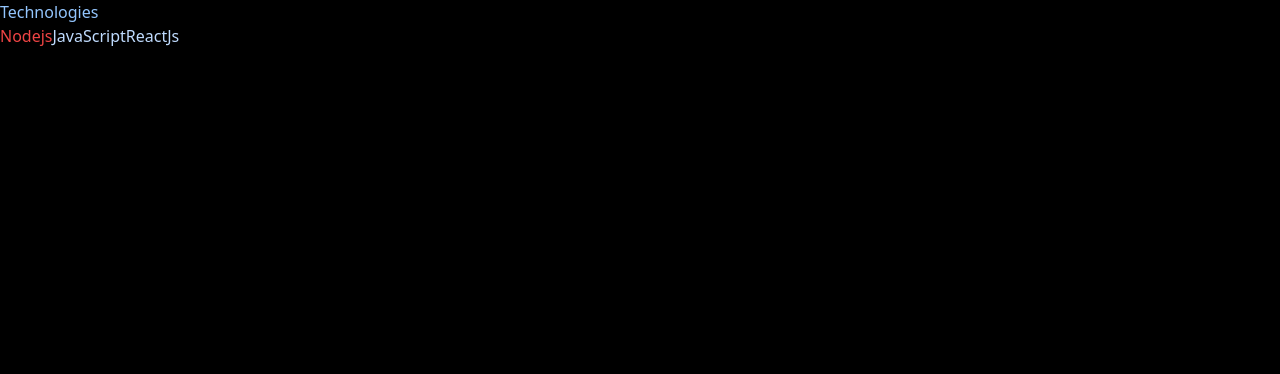
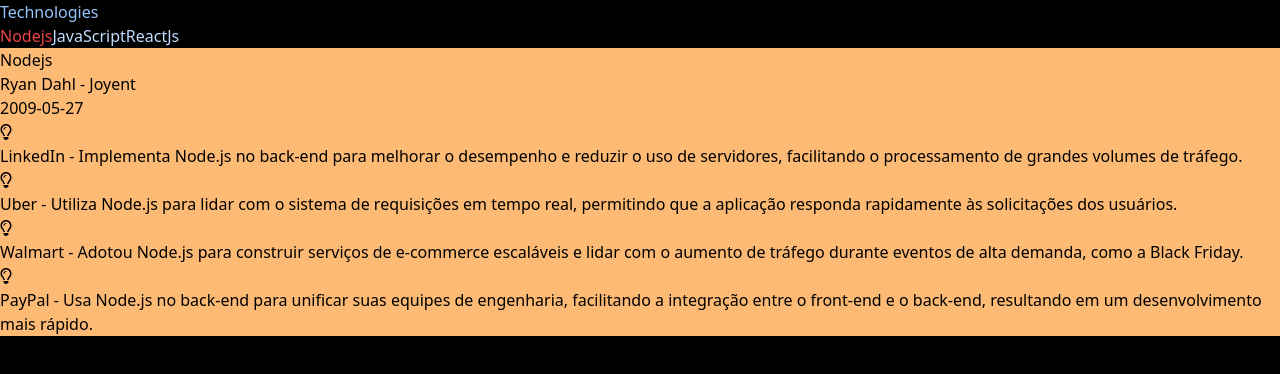
Before and after one commit to code043/react-ts-tabs, a React (Vite) app: page / in a window 1280 px wide. Shown: the top 374 px of the page. Built offline with nearby package versions, Linux system fonts and the light colour scheme.

Commit message:
Content color

```diff
--- a/src/components/Content.tsx
+++ b/src/components/Content.tsx
@@ -9,7 +9,7 @@
 }
 const Content = ({ title, company, createdAt, usedBy }: Props) => {
   return (
-    <article className="tech-info">
+    <article className="bg-orange-300">
       <h3>{title}</h3>
       <h4>{company}</h4>
       <p className="tech-date">{createdAt}</p>
```
